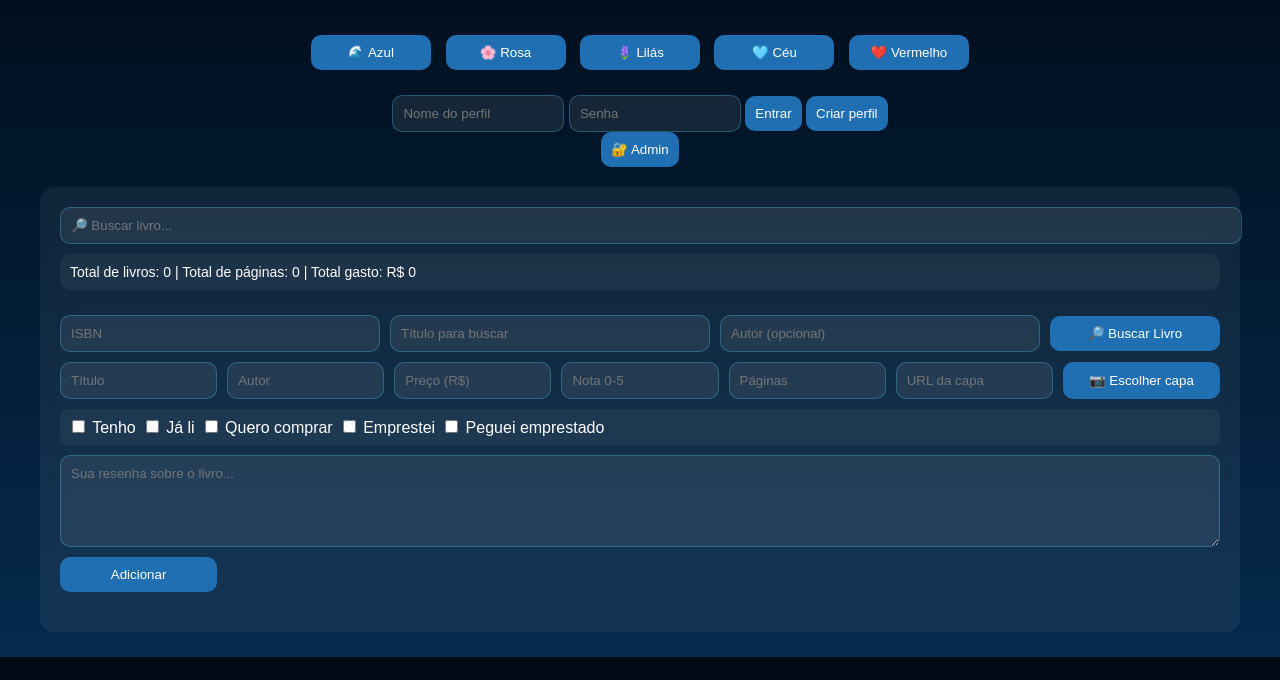
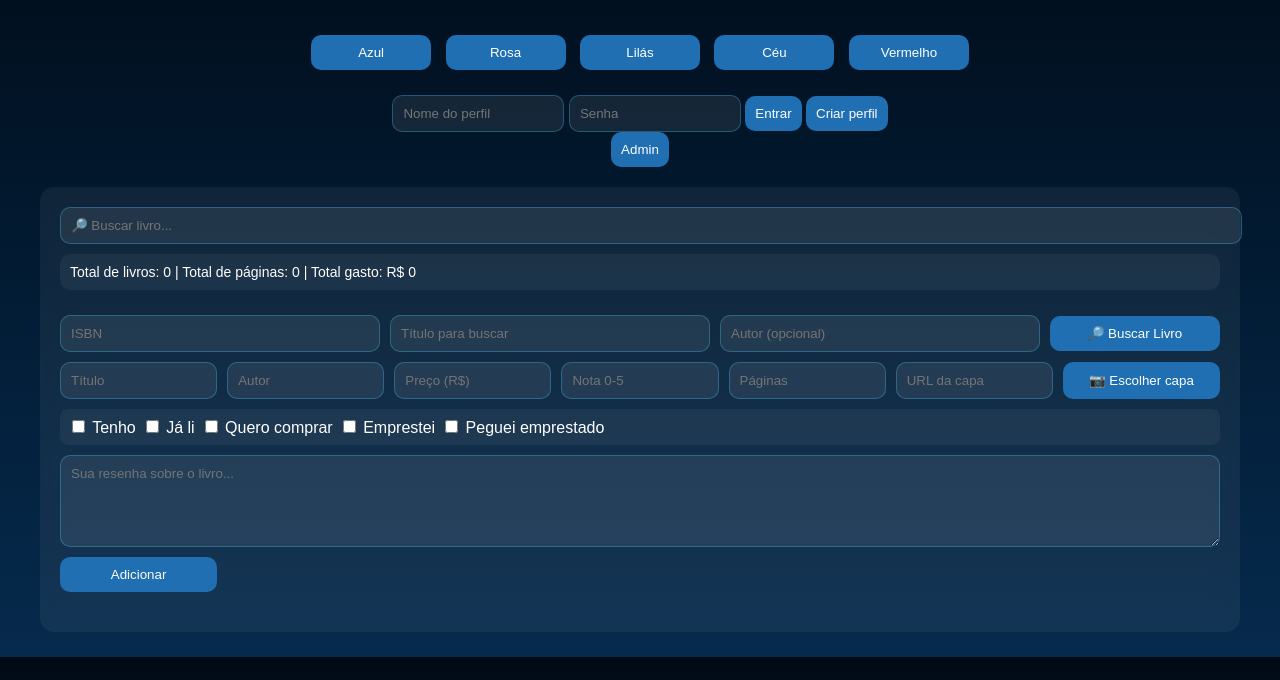
Before and after one commit to geovannabdg/biblioteca-phantomime, a plain HTML site: page index.html in a window 1280 px wide. Shown: the part 120-800 px from the top of the page. Drawn offline with Linux system fonts and the light colour scheme.

Commit message:
Update index.html

```diff
--- a/index.html
+++ b/index.html
@@ -301,11 +301,11 @@
         <h1>☾⋆ Biblioteca Phantomime ⋆☽</h1>
 
         <div class="themes">
-            <button onclick="changeTheme('blue')">🌊 Azul</button>
-            <button onclick="changeTheme('pink')">🌸 Rosa</button>
-            <button onclick="changeTheme('purple')">🪻 Lilás</button>
-            <button onclick="changeTheme('lightblue')">🩵 Céu</button>
-            <button onclick="changeTheme('red')">❤️ Vermelho</button>
+            <button onclick="changeTheme('blue')"> Azul</button>
+            <button onclick="changeTheme('pink')"> Rosa</button>
+            <button onclick="changeTheme('purple')"> Lilás</button>
+            <button onclick="changeTheme('lightblue')"> Céu</button>
+            <button onclick="changeTheme('red')"> Vermelho</button>
         </div>
 
         <div class="profileBox">
@@ -324,7 +324,7 @@
             <div id="profileLabel" class="small"></div>
 
             <button onclick="adminAccess()">
-                🔐 Admin
+                 Admin
             </button>
 
         </div>
```
